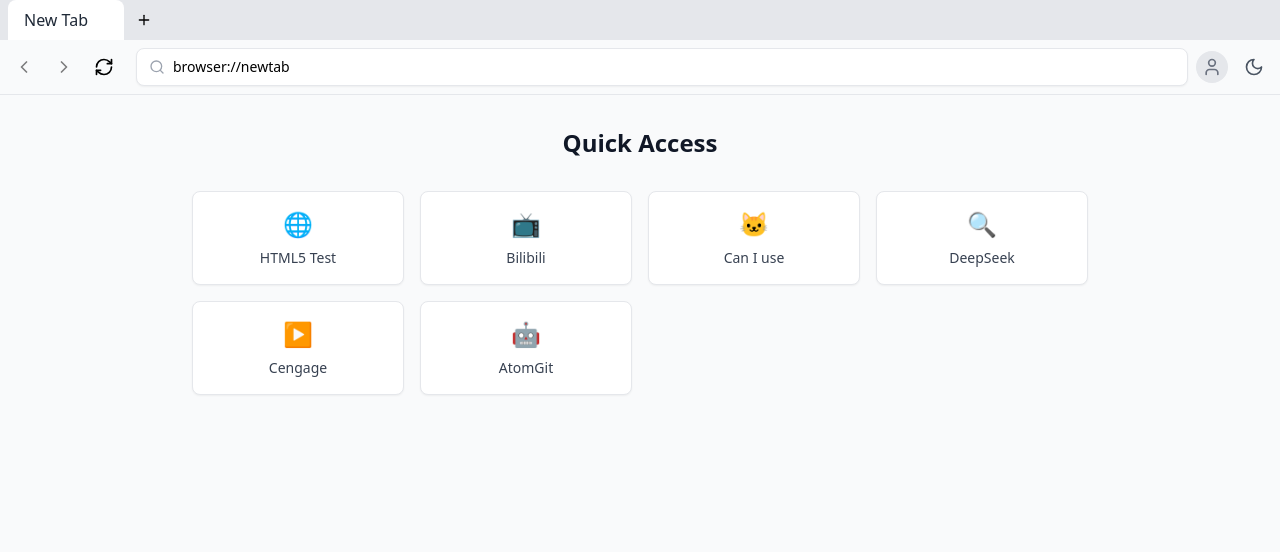
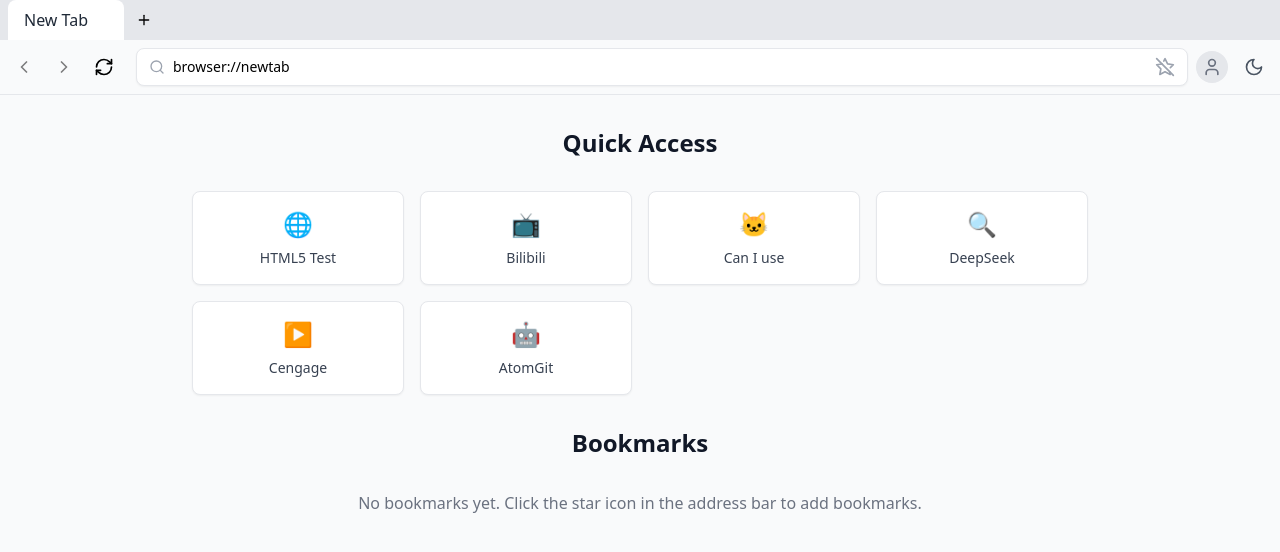
Before and after one commit to huster-zhangpeng/simubrowser, a React (Vite) app: page / in a window 1280 px wide. Shown: the top 552 px of the page. Built offline with nearby package versions, Linux system fonts and the light colour scheme.

Commit message:
feat: add bookmark functionality & quick navigation in new tab page

```diff
--- a/src/components/AddressBar.tsx
+++ b/src/components/AddressBar.tsx
@@ -1,7 +1,7 @@
-import React, { useState, KeyboardEvent } from 'react';
-import { Search } from 'lucide-react';
+import React, { useState, KeyboardEvent, useEffect, useCallback } from 'react';
+import { Search, Star, StarOff } from 'lucide-react';
 import { UserAvatar } from './UserAvatar';
-import { UserType } from '../types';
+import { UserType, Bookmark } from '../types';
 import { ThemeToggle } from './ThemeToggle';
 import { useTheme } from '../contexts/ThemeContext';
 
@@ -15,7 +15,18 @@ interface AddressBarProps {
 
 export function AddressBar({ currentUrl, onNavigate, currentUser, onLogout, onSettings }: AddressBarProps) {
   const [inputValue, setInputValue] = useState(currentUrl);
+  const [isBookmarked, setIsBookmarked] = useState(false);
   const { theme, setTheme } = useTheme();
+
+  const checkIsBookmarked = useCallback(async (url: string) => {
+    const bookmarks = await getBookmarksFromStorage();
+    const found = bookmarks.find(b => b.url === url);
+    setIsBookmarked(!!found);
+  }, []);
+
+  useEffect(() => {
+    checkIsBookmarked(currentUrl);
+  }, [currentUrl, checkIsBookmarked]);
 
   const handleKeyPress = (e: KeyboardEvent<HTMLInputElement>) => {
     if (e.key === 'Enter') {
@@ -27,6 +38,34 @@ export function AddressBar({ currentUrl, onNavigate, currentUser, onLogout, onSe
     }
   };
 
+  const getBookmarksFromStorage = (): Promise<Bookmark[]> => {
+    return Promise.resolve(JSON.parse(localStorage.getItem('bookmarks') || '[]'));
+  };
+
+  const saveBookmarksToStorage = (bookmarks: Bookmark[]): Promise<void> => {
+    localStorage.setItem('bookmarks', JSON.stringify(bookmarks));
+    return Promise.resolve();
+  };
+
+  const toggleBookmark = useCallback(async () => {
+    const bookmarks = await getBookmarksFromStorage();
+
+    if (isBookmarked) {
+      const newBookmarks = bookmarks.filter(b => b.url !== currentUrl);
+      await saveBookmarksToStorage(newBookmarks);
+      setIsBookmarked(false);
+    } else {
+      const newBookmark: Bookmark = {
+        id: Date.now().toString(),
+        url: currentUrl,
+        title: document.title || currentUrl,
+        createdAt: Date.now()
+      };
+      await saveBookmarksToStorage([...bookmarks, newBookmark]);
+      setIsBookmarked(true);
+    }
+  }, [currentUrl, isBookmarked]);
+
   return (
     <div className="flex items-center w-full">
       <div className="flex flex-1 items-center bg-white dark:bg-darkSecondary rounded-lg px-3 py-2 shadow-sm border dark:border-darkBorder mr-2">
@@ -36,11 +75,22 @@ export function AddressBar({ currentUrl, onNavigate, currentUser, onLogout, onSe
           value={inputValue}
           onChange={(e) => setInputValue(e.target.value)}
           onKeyPress={handleKeyPress}
-          className="flex-1 outline-none text-sm dark:bg-darkSecondary dark:text-darkText"
+          className="flex-1 outline-none text-sm dark:bg-darkSecondary dark:text-darkText mr-2"
           placeholder="Enter URL or search"
         />
+        <button
+          onClick={toggleBookmark}
+          className="hover:text-yellow-500"
+          title={isBookmarked ? 'Remove from bookmarks' : 'Add to bookmarks'}
+        >
+          {isBookmarked ? (
+            <Star className="w-5 h-5 text-yellow-400" />
+          ) : (
+            <StarOff className="w-5 h-5 text-gray-400" />
+          )}
+        </button>
       </div>
-      <div className="flex items-center space-x-2">
+      <div className="flex items-center space-x-2 ml-auto">
         <UserAvatar
           currentUser={currentUser}
           onLogout={onLogout}
--- a/src/components/NewTabPage.tsx
+++ b/src/components/NewTabPage.tsx
@@ -1,5 +1,5 @@
-import React from 'react';
-import { ShortcutSite } from '../types';
+import React, { useState, useEffect } from 'react';
+import { ShortcutSite, Bookmark } from '../types';
 import { useTheme } from '../contexts/ThemeContext';
 
 const shortcuts: ShortcutSite[] = [
@@ -76,12 +76,22 @@ interface NewTabPageProps {
 
 const NewTabPage: React.FC<NewTabPageProps> = ({ onNavigate }) => {
   const { theme } = useTheme();
+  const [bookmarks, setBookmarks] = useState<Bookmark[]>([]);
 
   const handleShortcutClick = (url: string) => {
     if (onNavigate) {
       onNavigate(url);
     }
   };
+
+  useEffect(() => {
+    const loadBookmarks = async () => {
+      const data = JSON.parse(localStorage.getItem('bookmarks') || '[]') as Bookmark[];
+      const sortedBookmarks = data.sort((a, b) => b.createdAt - a.createdAt);
+      setBookmarks(sortedBookmarks);
+    };
+    loadBookmarks();
+  }, []);
 
   return (
     <div className={`
@@ -104,6 +114,32 @@ const NewTabPage: React.FC<NewTabPageProps> = ({ onNavigate }) => {
             />
           ))}
         </div>
+        <h2 className={`
+          text-2xl font-bold my-8 text-center
+          ${theme === 'dark' ? 'text-white' : 'text-gray-900'}
+        `}>
+          Bookmarks
+        </h2>
+        {bookmarks.length > 0 ? (
+          <div className="grid grid-cols-2 sm:grid-cols-3 md:grid-cols-4 gap-4">
+            {bookmarks.map((bookmark) => (
+              <ShortcutCard
+                key={bookmark.id}
+                site={{
+                  id: bookmark.id,
+                  title: bookmark.title,
+                  url: bookmark.url,
+                  icon: bookmark.icon || '🔖'
+                }}
+                onClick={handleShortcutClick}
+              />
+            ))}
+          </div>
+        ) : (
+          <p className={`text-center text-gray-500 dark:text-gray-400 mt-4`}>
+            No bookmarks yet. Click the star icon in the address bar to add bookmarks.
+          </p>
+        )}
       </div>
     </div>
   );
--- a/src/types.ts
+++ b/src/types.ts
@@ -30,7 +30,7 @@ export type Theme = 'light' | 'dark';
 export interface ThemeContextType {
   theme: Theme;
   setTheme: (theme: Theme) => void;
-
+}
 
 export interface ShortcutSite {
   id: string;
@@ -38,3 +38,19 @@ export interface ShortcutSite {
   url: string;
   icon?: string;
 }
+
+export interface Bookmark {
+  id: string;
+  url: string;
+  title: string;
+  icon?: string;
+  createdAt: number;
+}
+
+export interface BookmarkUtils {
+  addBookmark: (bookmark: Omit<Bookmark, 'id' | 'createdAt'>) => Promise<Bookmark>;
+  removeBookmark: (id: string) => Promise<void>;
+  getBookmarks: () => Promise<Bookmark[]>;
+  getBookmarkByUrl: (url: string) => Promise<Bookmark | null>;
+  updateBookmark: (id: string, data: Partial<Omit<Bookmark, 'id'>>) => Promise<Bookmark>;
+}
```
